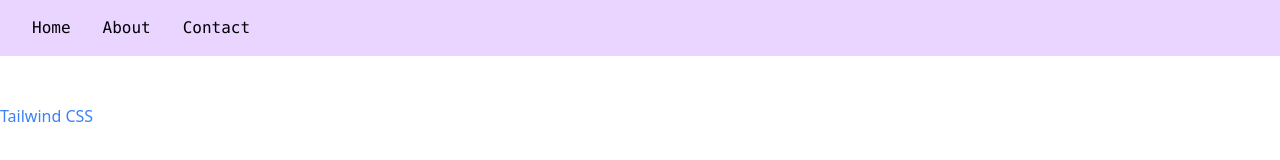
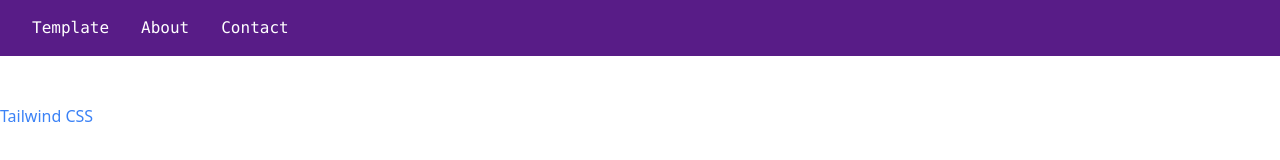
Before and after one commit to BhalliBhai/Tailwind-CSS, a website: page index.html in a window 1280 px wide. Drawn offline with nearby package versions, Linux system fonts and the light colour scheme.

Commit message:
Setup Vite and Added Template file

```diff
--- a/index.html
+++ b/index.html
@@ -7,9 +7,9 @@
     <title>Tailwind CSS</title>
 </head>
 <body>
-    <nav class="px-4 py-4 bg-purple-200">
-        <ul class="flex font-mono">
-            <li class="mx-4 cursor-pointer">Home</li>
+    <nav class="px-4 py-4 bg-purple-900">
+        <ul class="flex font-mono text-white">
+            <li class="mx-4 cursor-pointer"><a href="/template.html">Template</a></li>
             <li class="mx-4 cursor-pointer">About</li>
             <li class="mx-4 cursor-pointer">Contact</li>
         </ul>
```
Also changed, not shown: package.json (+10 -2 lines), template.html (added, +11 -0 lines), 1 other file.
